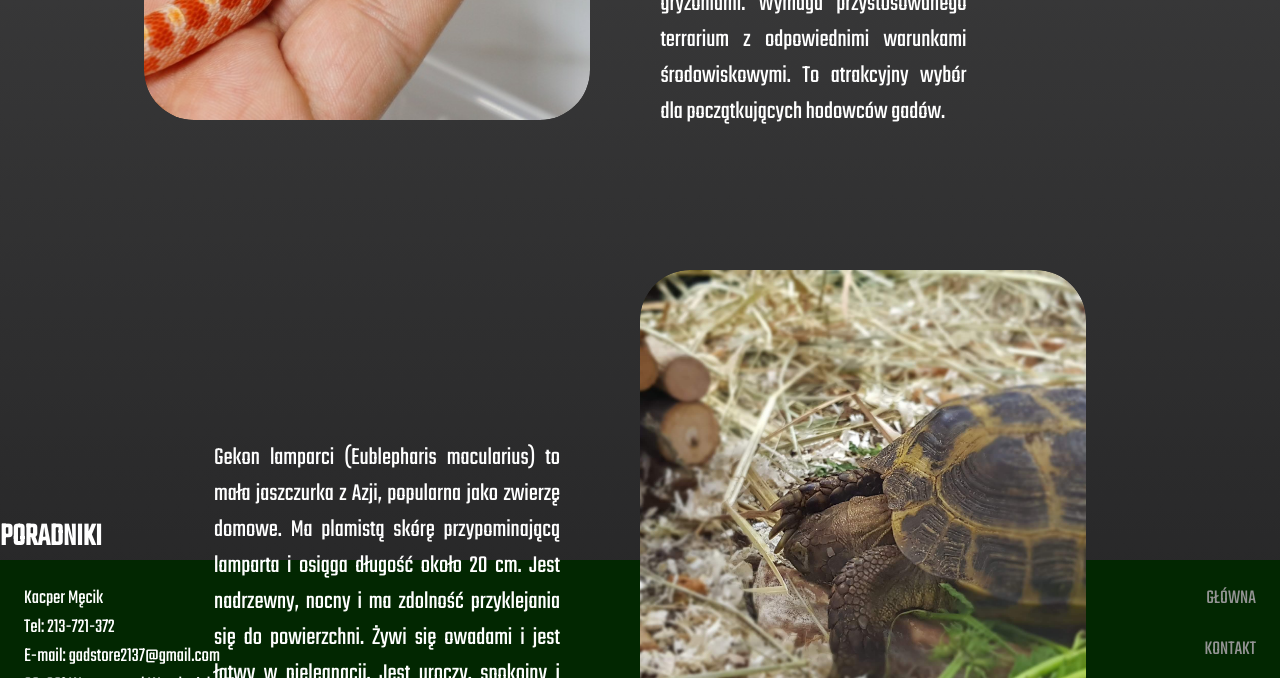
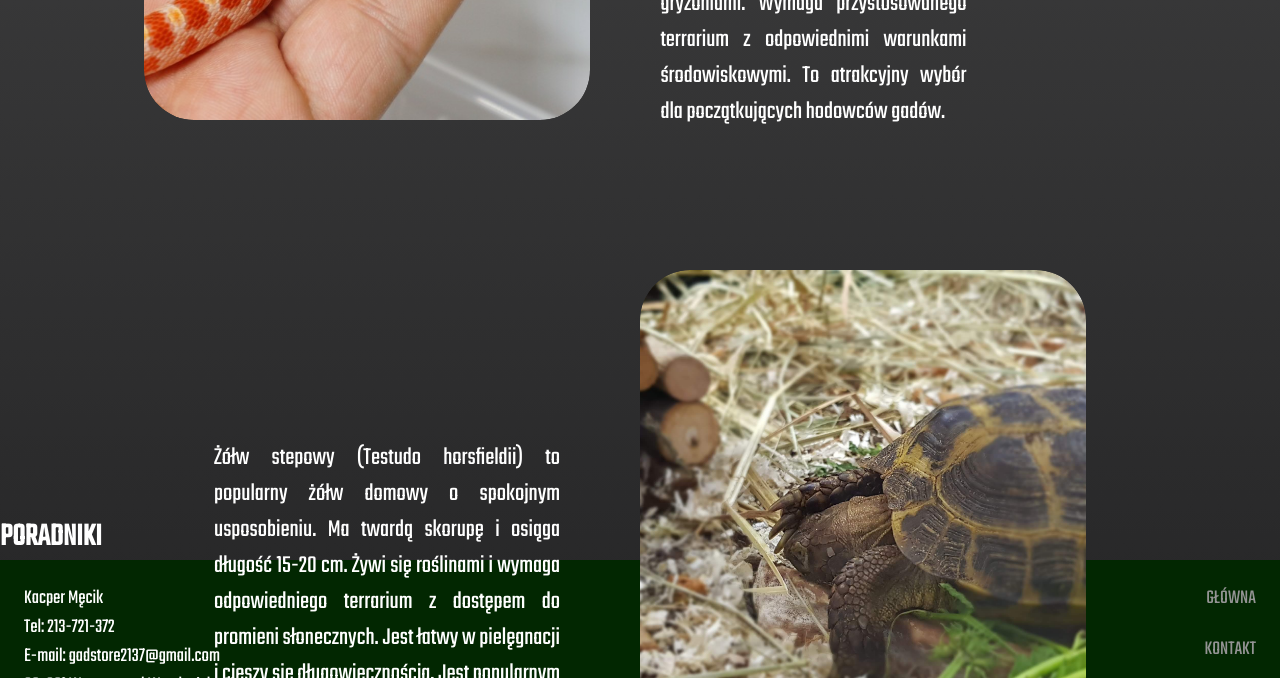
Before and after one commit to mecik2137/mecik2137.github.io, a plain HTML site: page index.html in a window 1280 px wide. Shown: the part 3035-3713 px from the top of the page. Drawn offline with Linux system fonts and the light colour scheme; a web font is replaced by a local one.

Commit message:
łaaaaaaaaaaaaaaaaa

```diff
--- a/index.html
+++ b/index.html
@@ -80,7 +80,7 @@
             <div class="example4">
                 <div class="tekst_example4">
                     <p>
-                        Gekon lamparci (Eublepharis macularius) to mała jaszczurka z Azji, popularna jako zwierzę domowe. Ma plamistą skórę przypominającą lamparta i osiąga długość około 20 cm. Jest nadrzewny, nocny i ma zdolność przyklejania się do powierzchni. Żywi się owadami i jest łatwy w pielęgnacji. Jest uroczy, spokojny i idealny dla początkujących hodowców gadów.
+                        Żółw stepowy (Testudo horsfieldii) to popularny żółw domowy o spokojnym usposobieniu. Ma twardą skorupę i osiąga długość 15-20 cm. Żywi się roślinami i wymaga odpowiedniego terrarium z dostępem do promieni słonecznych. Jest łatwy w pielęgnacji i cieszy się długowiecznością. Jest popularnym wyborem jako zwierzę domowe ze względu na swoje niskie wymagania i łagodne zachowanie.
                     </p>
                     </div>
                 <div class="example4_img4">
```
